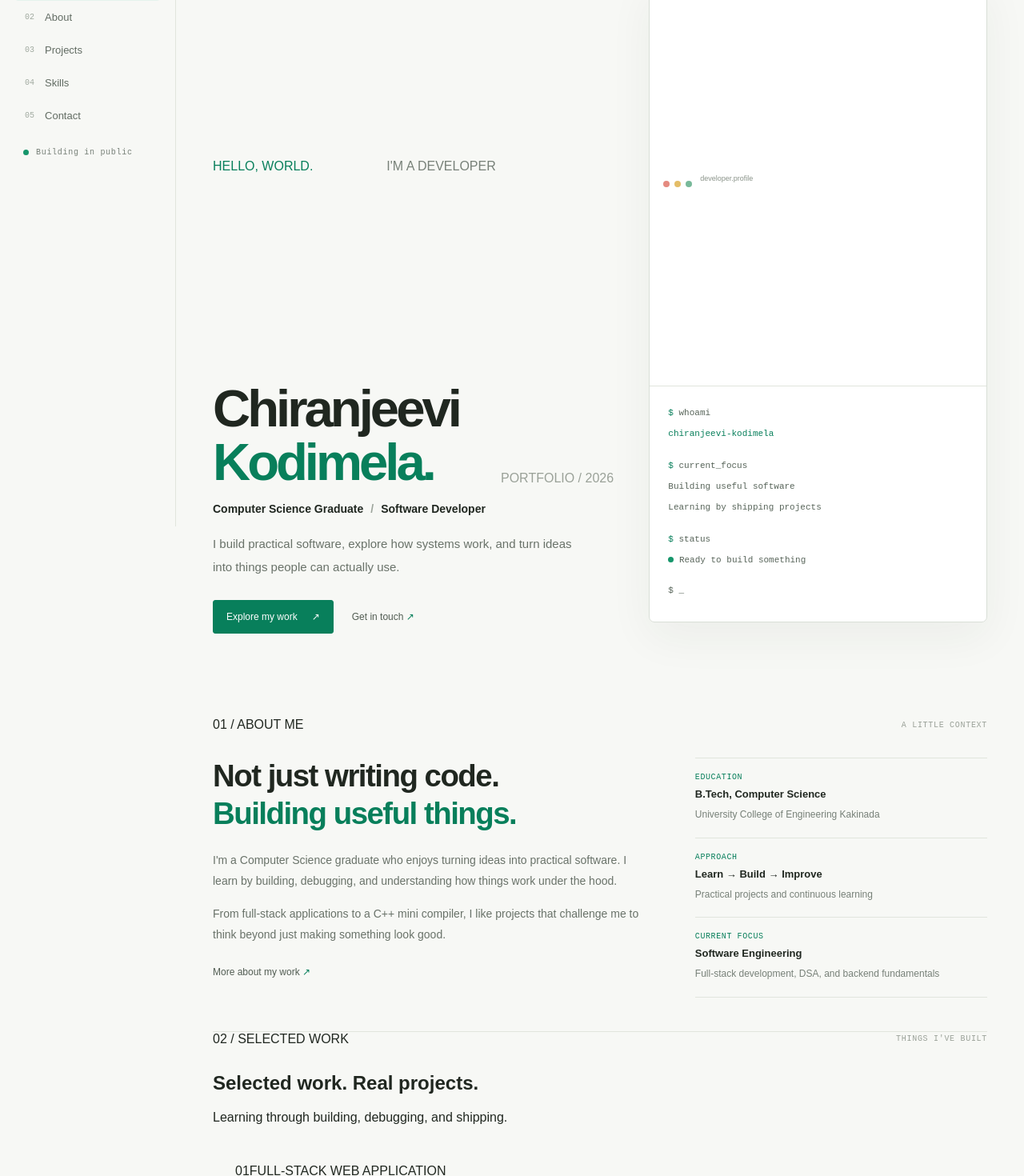
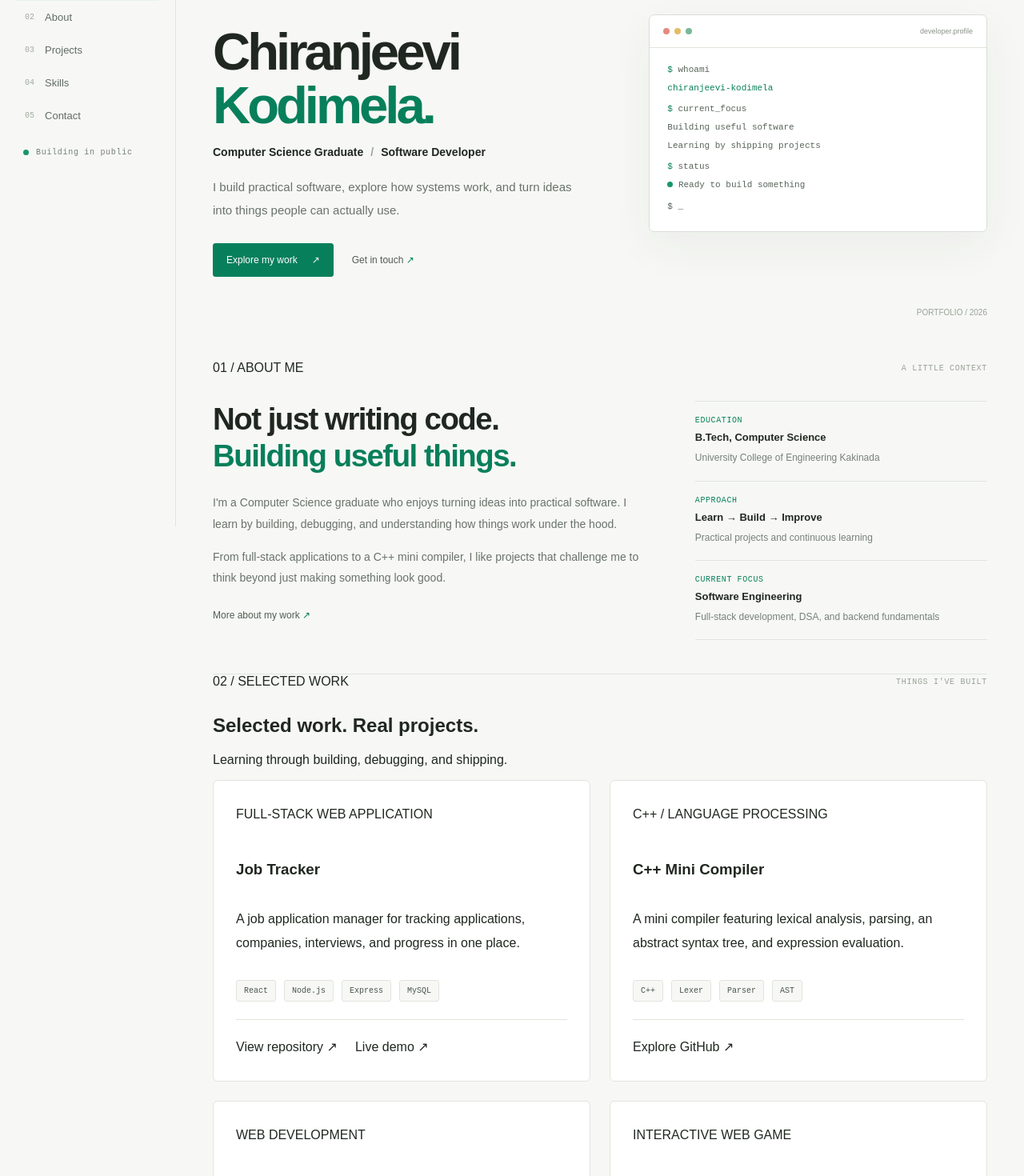
Before and after one commit to chiranjeevi-kodimela/chiru-os, a React (Vite) app: page / in a window 1280 px wide. Shown: the part 160-1630 px from the top of the page at 80% size. Built offline with nearby package versions, Linux system fonts and the light colour scheme; a web font is replaced by a local one.

Commit message:
Refactor UI

```diff
--- a/src/components/Home.jsx
+++ b/src/components/Home.jsx
@@ -40,6 +40,7 @@ function Home() {
             <span />
             <span />
           </div>
+          <div className="hero-index">PORTFOLIO / 2026</div>
           <span className="terminal-title">developer.profile</span>
         </div>
 
@@ -64,7 +65,7 @@ function Home() {
         </div>
       </div>
 
-      <div className="hero-index">PORTFOLIO / 2026</div>
+
     </section>
   );
 }
--- a/src/components/Projects.jsx
+++ b/src/components/Projects.jsx
@@ -1,6 +1,5 @@
 const projects = [
     {
-        number: '01',
         name: 'Job Tracker',
         category: 'FULL-STACK WEB APPLICATION',
         description:
@@ -12,7 +11,6 @@ const projects = [
         liveLabel: 'Live demo'
     },
     {
-        number: '02',
         name: 'C++ Mini Compiler',
         category: 'C++ / LANGUAGE PROCESSING',
         description:
@@ -22,7 +20,6 @@ const projects = [
         label: 'Explore GitHub',
     },
     {
-        number: '03',
         name: 'Password Generator',
         category: 'WEB DEVELOPMENT',
         description:
@@ -34,7 +31,6 @@ const projects = [
         liveLabel: 'Live demo',
     },
     {
-        number: '04',
         name: 'Reaction Hunter',
         category: 'INTERACTIVE WEB GAME',
         description:
@@ -67,7 +63,6 @@ function Projects() {
                 {projects.map((project) => (
                     <article className="project-card" key={project.number}>
                         <div className="project-card-top">
-                            <span className="project-number">{project.number}</span>
                             <span className="project-category">{project.category}</span>
                         </div>
 
--- a/src/components/Skills.jsx
+++ b/src/components/Skills.jsx
@@ -47,7 +47,6 @@ function Skills() {
         {skillGroups.map((group) => (
           <article className="skill-card" key={group.number}>
             <div className="skill-card-top">
-              <span className="skill-number">{group.number}</span>
               <span className="skill-arrow">↗</span>
             </div>
 
--- a/src/styles/home.css
+++ b/src/styles/home.css
@@ -1,6 +1,3 @@
-.hero-index,
-.eyebrow,
-.terminal-title,
 .hero {
   position: relative;
   min-height: 475px;
@@ -11,6 +8,22 @@
   padding: 56px 0 70px;
 }
 
+.eyebrow {
+  color: var(--muted);
+  line-height: 1.8;
+}
+
+.terminal-title {
+  color: #8a9389;
+  font-size: 9px;
+}
+
+.hero-index {
+  color: #9aa198;
+  font-size: 10px;
+  white-space: nowrap;
+  margin-left: auto;
+}
 .hero-copy {
   max-width: 590px;
 }
@@ -91,6 +104,8 @@
 }
 
 .terminal {
+  display: flex;
+  flex-direction: column;
   overflow: hidden;
   border: 1px solid #d9dfd7;
   border-radius: 7px;
@@ -102,6 +117,7 @@
   display: flex;
   align-items: center;
   justify-content: space-between;
+  flex-shrink: 0;
   gap: 10px;
   padding: 15px 17px;
   border-bottom: 1px solid var(--border);
@@ -137,17 +153,18 @@
 }
 
 .terminal-body {
-  min-height: 240px;
-  padding: 23px;
+  min-height: auto;
+  flex: 1;
+  padding: 18px 22px;
   color: #58655a;
   font-family: var(--mono);
   font-size: 11px;
-  line-height: 1.9;
+  line-height: 1.7;
   overflow-wrap: anywhere;
 }
 
 .terminal-body p {
-  margin: 0 0 5px;
+  margin: 0 0 4px;
 }
 
 .prompt,
@@ -156,11 +173,11 @@
 }
 
 .terminal-command {
-  margin-top: 19px !important;
+  margin-top: 8px !important;
 }
 
 .terminal-cursor {
-  margin-top: 18px !important;
+  margin-top: 8px !important;
 }
 
 .terminal-cursor span {
--- a/src/styles/projects.css
+++ b/src/styles/projects.css
@@ -1,8 +1,10 @@
 .projects-grid {
+  display: grid;
   grid-template-columns: repeat(2, minmax(0, 1fr));
   column-gap: 24px;
   row-gap: 24px;
   align-items: stretch;
+  width: 100%;
 }
 
 .project-card {
@@ -10,13 +12,18 @@
   flex-direction: column;
   min-width: 0;
   padding: 28px;
+  border: 1px solid var(--border);
   border-radius: 6px;
+  background: var(--surface);
 }
 
 .project-card-top {
+  display: flex;
   align-items: flex-start;
+  justify-content: space-between;
   flex-wrap: wrap;
-  margin-bottom: 32px;
+  gap: 12px;
+  margin-bottom: 24px;
 }
 
 .project-category {
@@ -31,23 +38,27 @@
 }
 
 .project-description {
-  min-height: 0;
   margin-bottom: 24px;
   line-height: 1.85;
   overflow-wrap: anywhere;
 }
 
 .project-tags {
+  display: flex;
+  flex-wrap: wrap;
+  gap: 10px;
   margin-top: auto;
   padding-top: 8px;
-  gap: 10px;
 }
 
 .project-links {
+  display: flex;
+  flex-wrap: wrap;
   align-items: center;
   gap: 14px 22px;
   margin-top: 22px;
   padding-top: 20px;
+  border-top: 1px solid var(--border);
   line-height: 1.7;
 }
 
@@ -65,9 +76,7 @@
   border: 1px solid var(--border);
   border-radius: 6px;
   background: var(--surface);
-  transition:
-    border-color 180ms ease,
-    transform 180ms ease;
+  transition: border-color 180ms ease, transform 180ms ease;
 }
 
 .other-works:hover {
@@ -94,3 +103,17 @@
   color: var(--accent);
   font-size: 26px;
 }
+
+@media (max-width: 768px) {
+  .projects-grid {
+    grid-template-columns: minmax(0, 1fr);
+  }
+
+  .project-card {
+    padding: 22px;
+  }
+
+  .other-works {
+    padding: 22px;
+  }
+}
```
